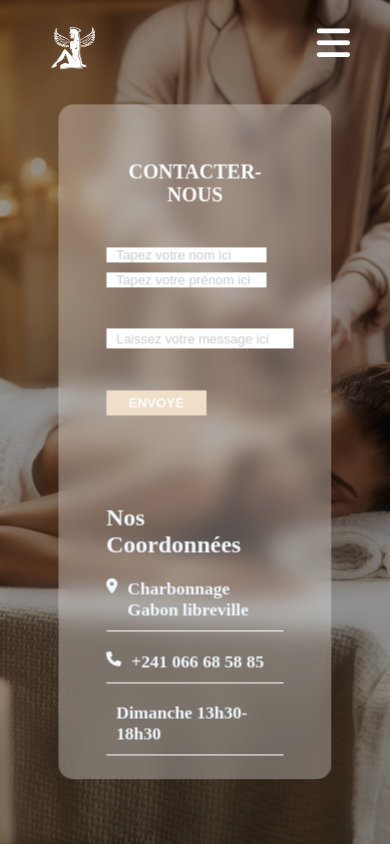
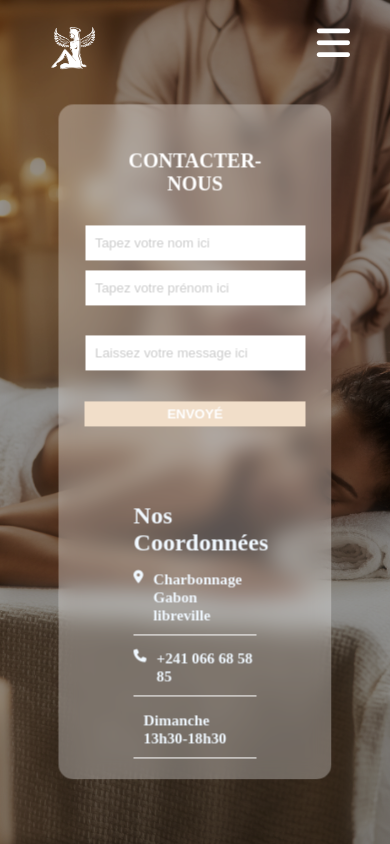
Before and after one commit to A-ArthurKing/A-ArthurKing.github.io, a PHP site: page /contact.html in a window 390 px wide. Run offline with PHP 8.4, Linux system fonts and the light colour scheme; some libraries are stand-ins or nearby versions; some web fonts are replaced.

Commit message:
Dépot 38 avec quelques modifications sur la page contact

```diff
--- a/css/Style.css
+++ b/css/Style.css
@@ -216,6 +216,7 @@ nav button:hover {
     color: white;
     cursor: pointer;
     display: none;
+    transition: all 0.2s ease;
 }
 
 .fa-regular {
--- a/css/contact.responsive.css
+++ b/css/contact.responsive.css
@@ -136,39 +136,39 @@
         align-items: center;
     }
 
-
     .elementcontact {
         display: flex;
-        align-items: normal;
+        align-items: center;
         justify-content: space-evenly;
         flex-direction: column;
         height: 50%;
         width: 65%;
-
+        text-align: center;
     }
-
 
     .lcntct {
         flex-wrap: wrap;
+        align-items: center;
+        justify-content: center;
     }
 
     #firstnameuser {
-        width: 150px;
-        height: 15px;
+        width: 210px;
+        height: 35px;
         text-align: left;
         padding: 0 5px;
     }
 
     #txtnameuser {
-        width: 320px;
-        height: 20px;
+        width: 210px;
+        height: 35px;
         text-align: left;
         padding: 0 5px;
     }
 
     #lastnameuser {
-        width: 150px;
-        height: 15px;
+        width: 210px;
+        height: 35px;
         text-align: left;
         padding: 0 5px;
     }
@@ -184,10 +184,10 @@
         color: white;
         background-color: #F1DEC9;
         font-weight: bold;
-        padding: 5px 20px;
+        padding: 5px 83px;
         transition: all 0.3s ease-in-out;
         display: flex;
-        width: 100px;
+
     }
 
     .btnreserver:hover {
@@ -209,7 +209,7 @@
         justify-content: space-around;
         flex-direction: column;
         height: 40%;
-        width: 65%;
+        width: 45%;
         margin: auto;
         border-radius: 15px;
         font-family: Bell MT;
@@ -224,7 +224,7 @@
         border-bottom: 1px solid white;
         padding-bottom: 10px;
         transition: all 0.4s ease;
-        font-size: 15px;
+        font-size: 13px;
     }
 
     .cd1:hover,
```
Also changed, not shown: css/Responsive-tarifs.css (+21 -2 lines).
